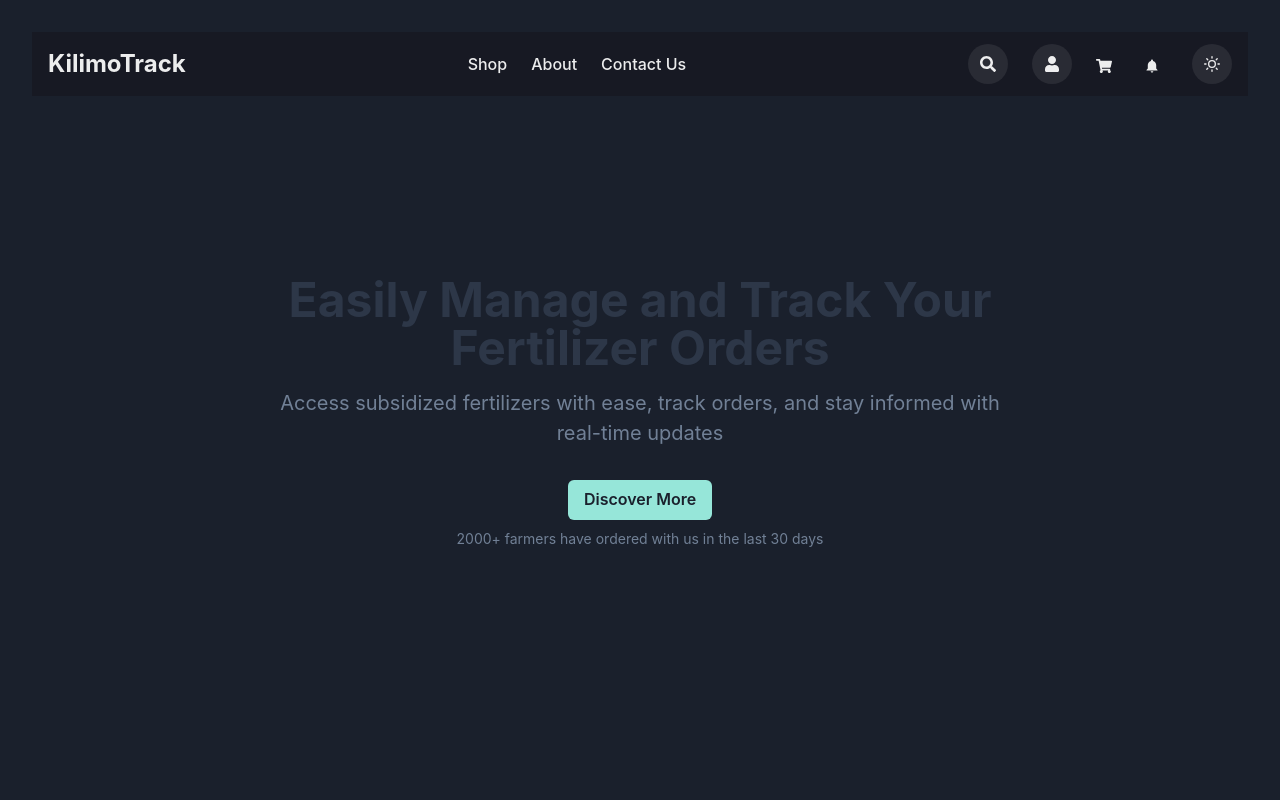
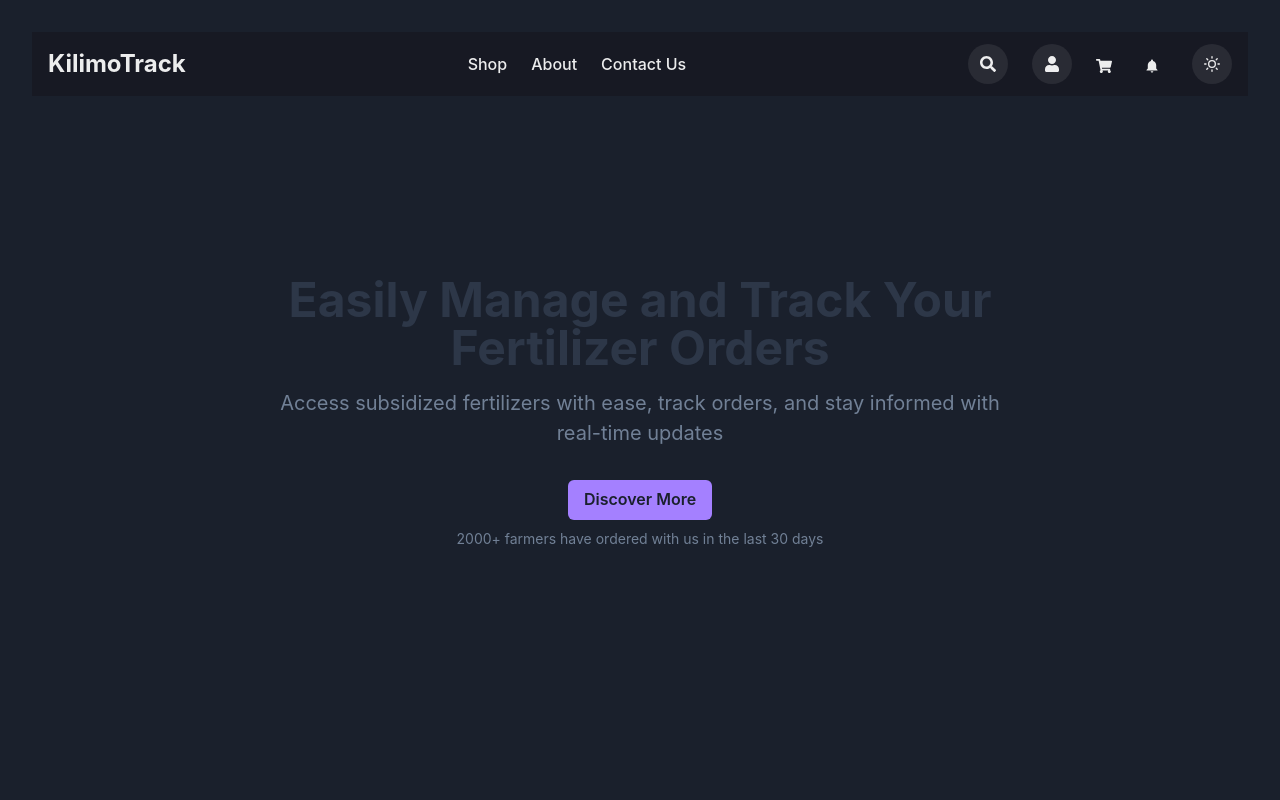
Before and after one commit to see-3pO/KilimoTrack, a React (Vite) app in the folder FrontEnd/KilimoTrack/: page /register in a window 1280 px wide. Shown: the top 800 px of the page. Built offline with nearby package versions, Linux system fonts and the light colour scheme.

Commit message:
Added footer

```diff
--- a/FrontEnd/KilimoTrack/src/App.tsx
+++ b/FrontEnd/KilimoTrack/src/App.tsx
@@ -4,6 +4,7 @@ import Layout from "./components/Layout";
 import FeatureSection from "./pages/home/FeatureSection";
 import BenefitsSection from "./pages/home/BenefitsSection";
 import FAQSection from "./pages/home/FAQSection";
+import Footer from "./components/Footer";
 // import TestForm from "./test/TestForm";
 
 function App() {
@@ -14,6 +15,7 @@ function App() {
         <FeatureSection />
         <BenefitsSection />
         <FAQSection />
+        <Footer />
       </Layout>
       {/* <NavBar /> */}
     </>
--- a/FrontEnd/KilimoTrack/src/components/Footer.tsx
+++ b/FrontEnd/KilimoTrack/src/components/Footer.tsx
@@ -0,0 +1,31 @@
+import {
+  Box,
+  Container,
+  Flex,
+  Image,
+  LinkBox,
+  LinkOverlay,
+  Spacer,
+  Text,
+} from "@chakra-ui/react";
+const Footer = () => {
+  return (
+    <Container maxW="container.lg">
+      <Flex py={6}>
+        <Box>
+          <Text>© 2024 KilimoTrack</Text>
+          <Text>Made by Patience Chiri</Text>
+        </Box>
+        <Spacer />
+
+        <LinkBox>
+          <LinkOverlay href="https://github.com/see-3pO" isExternal>
+            <Image alt="Github Logo" />
+          </LinkOverlay>
+        </LinkBox>
+      </Flex>
+    </Container>
+  );
+};
+
+export default Footer;
--- a/FrontEnd/KilimoTrack/src/theme.ts
+++ b/FrontEnd/KilimoTrack/src/theme.ts
@@ -11,18 +11,18 @@ const theme = extendTheme({
   config,
   colors: {
     brand: {
-      50: "#defdf5",
-      100: "#bbf1e7",
-      200: "#96e6d9",
-      300: "#6edacd",
-      400: "#49cfc3",
-      500: "#30b6a1",
-      600: "#208e75",
-      700: "#10664d",
-      800: "#003e29",
-      900: "#00170d",
-    }
-  }
+      50: "#f0e4ff",
+      100: "#cbb2ff",
+      200: "#a480ff",
+      300: "#7a4dff",
+      400: "#641bfe",
+      500: "#5a01e5",
+      600: "#5200b3",
+      700: "#430081",
+      800: "#2d004f",
+      900: "#14001f",
+    },
+  },
 });
 
 export default theme;
```
